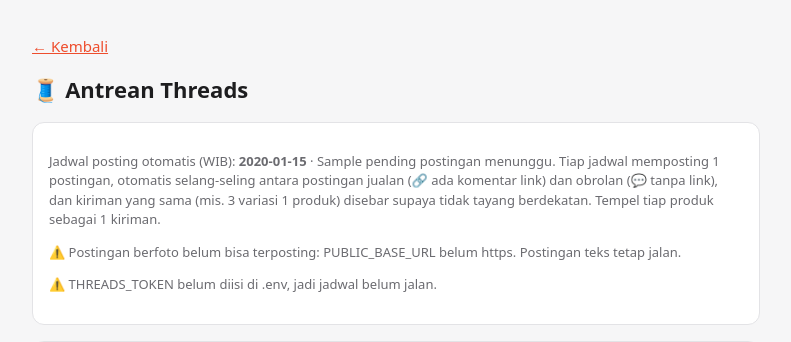
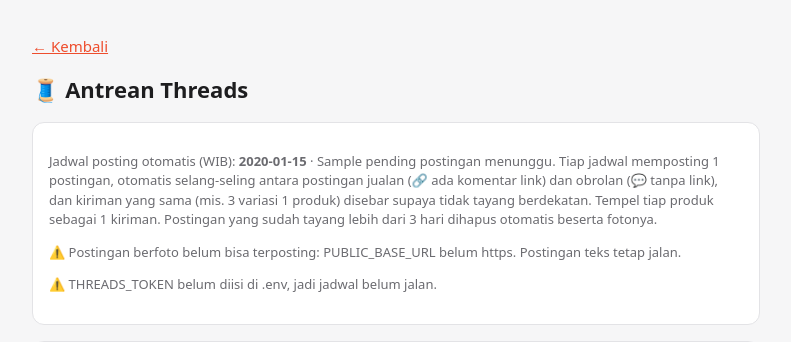
Before and after one commit to hypeproduk-gif/AI-Agent-CS, a Flask app: template shopee-affiliate/templates/threads.html in a window 1280 px wide. Shown: the top 342 px of the page, without its empty margins (244-1035 px from the left). Run offline with Flask 3, Linux system fonts and the light colour scheme; the template is opened without the code that fills it: most values are stand-ins (such as "Sample title", 1, 10 or a date in 2020); grey boxes marked "Sample" are stand-in pictures; some libraries are stand-ins or nearby versions.

Commit message:
Threads queue: auto-delete posts published more than 3 days ago
Co-Authored-By: Claude Opus 5.5 <noreply@anthropic.com>
Claude-Session: https://claude.ai/code/session_01QsKgi3ZjhWDvNXKEc1fuBa

```diff
--- a/shopee-affiliate/app.py
+++ b/shopee-affiliate/app.py
@@ -271,8 +271,25 @@ def refresh_threads_token():
     print("Token Threads diperpanjang")
 
 
+def cleanup_posted(days: float = 3):
+    """Hapus postingan yang sudah tayang lebih dari `days` hari beserta fotonya."""
+    cutoff = time.time() - days * 86400
+    with QLOCK:
+        items = q_load()
+        keep = []
+        for it in items:
+            if it.get("status") == "posted" and it.get("posted_ts", time.time()) < cutoff:
+                if it.get("image"):
+                    (PUB / it["image"]).unlink(missing_ok=True)
+            else:
+                keep.append(it)
+        if len(keep) != len(items):
+            q_save(keep)
+
+
 def scheduler():
     done = set()
+    last_cleanup = 0.0
     last_refresh = time.time() - 6 * 86400  # percobaan pertama sehari setelah start (token min. 24 jam)
     while True:
         if os.getenv("THREADS_TOKEN") and time.time() - last_refresh > 7 * 86400:
@@ -281,6 +298,9 @@ def scheduler():
                 refresh_threads_token()
             except Exception:
                 traceback.print_exc()
+        if time.time() - last_cleanup > 3600:
+            last_cleanup = time.time()
+            cleanup_posted(float(os.getenv("THREADS_KEEP_DAYS", "3")))
         now = datetime.now(WIB)
         key = now.strftime("%Y-%m-%d %H:%M")
         if now.strftime("%H:%M") in slot_times() and key not in done and os.getenv("THREADS_TOKEN"):
--- a/shopee-affiliate/templates/threads.html
+++ b/shopee-affiliate/templates/threads.html
@@ -3,7 +3,7 @@
 <h1>🧵 Antrean Threads</h1>
 <div class="card">
   <p class="st">Jadwal posting otomatis (WIB): <b>{{ times|join(", ") }}</b> · {{ pending }} postingan menunggu.
-  Tiap jadwal memposting 1 postingan, otomatis selang-seling antara postingan jualan (🔗 ada komentar link) dan obrolan (💬 tanpa link), dan kiriman yang sama (mis. 3 variasi 1 produk) disebar supaya tidak tayang berdekatan. Tempel tiap produk sebagai 1 kiriman.</p>
+  Tiap jadwal memposting 1 postingan, otomatis selang-seling antara postingan jualan (🔗 ada komentar link) dan obrolan (💬 tanpa link), dan kiriman yang sama (mis. 3 variasi 1 produk) disebar supaya tidak tayang berdekatan. Tempel tiap produk sebagai 1 kiriman. Postingan yang sudah tayang lebih dari 3 hari dihapus otomatis beserta fotonya.</p>
   {% if not https %}<p class="st">⚠️ Postingan berfoto belum bisa terposting: PUBLIC_BASE_URL belum https. Postingan teks tetap jalan.</p>{% endif %}
   {% if not ready %}<p class="st">⚠️ THREADS_TOKEN belum diisi di .env, jadi jadwal belum jalan.</p>{% endif %}
 </div>
```
